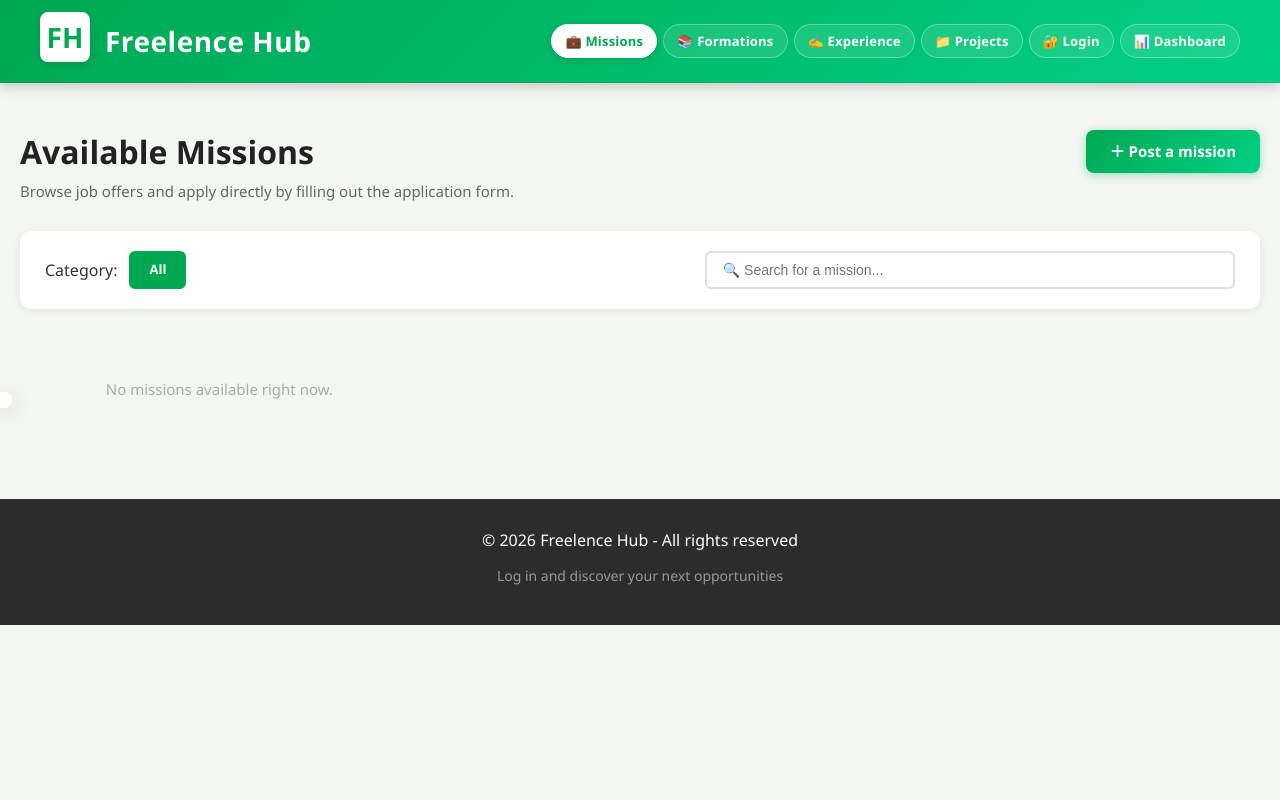
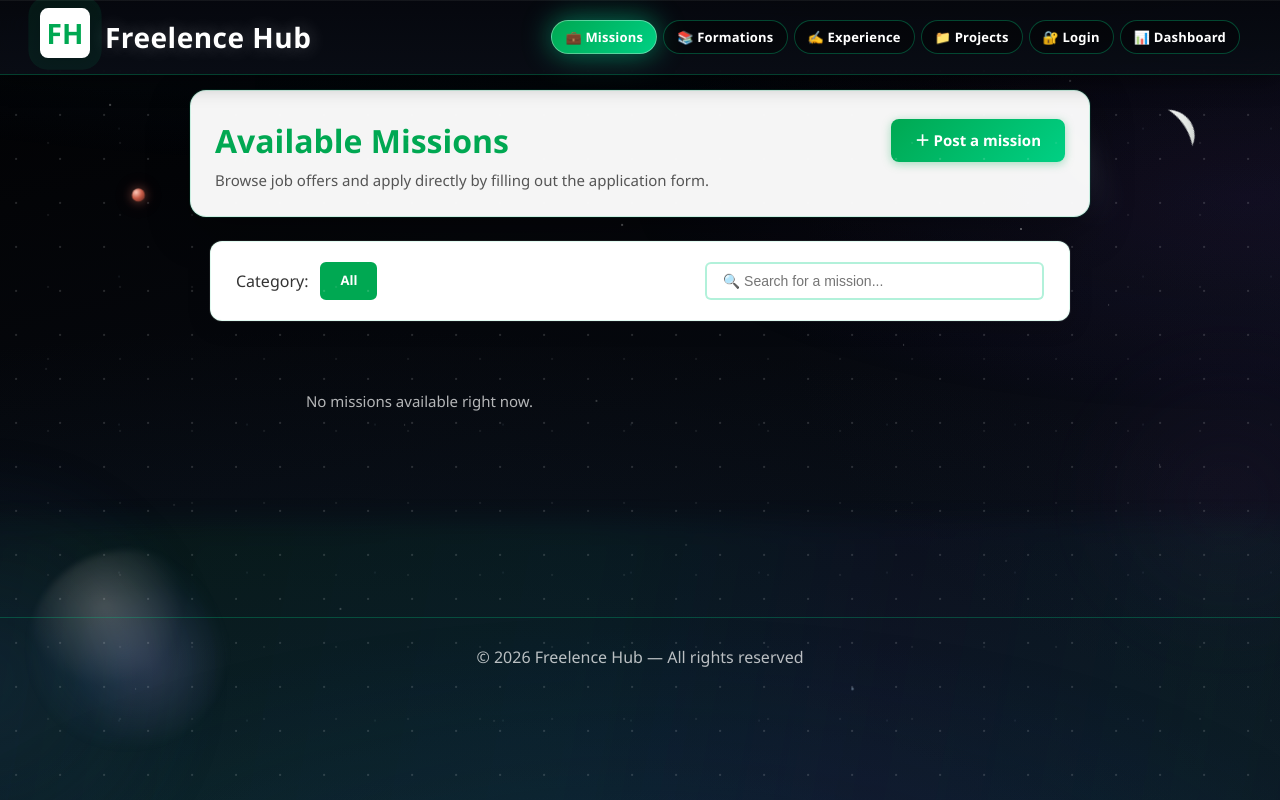
Before and after one commit to GENIX2190/Freelancers_Hub, a PHP site: page /Views/missions/candidature.html in a window 1280 px wide. Run offline with PHP 8.4, Linux system fonts and the light colour scheme; data that the repository does not hold is empty; some libraries are stand-ins or nearby versions.

Commit message:
Missions candidature: cosmic front theme matching Projects/Experience
Co-authored-by: Cursor <cursoragent@cursor.com>

```diff
--- a/Views/missions/candidature.html
+++ b/Views/missions/candidature.html
@@ -5,9 +5,9 @@
     <meta name="viewport" content="width=device-width, initial-scale=1.0">
     <title>Missions & Applications - Freelence Hub</title>
     <link rel="stylesheet" href="../assets/css/common.css">
-    <link rel="stylesheet" href="css/candidature.css?v=8">
+    <link rel="stylesheet" href="css/candidature.css?v=9">
 </head>
-<body>
+<body class="page-auth page-missions">
 
 <header>
     <div class="header-container">
@@ -26,17 +26,38 @@
     </div>
 </header>
 
-<div class="side-nav"></div>
+<div class="auth-fx" aria-hidden="true">
+    <div class="auth-stars-layer auth-stars-layer--deep"></div>
+    <div class="auth-stars-layer auth-stars-layer--mid"></div>
+    <div class="auth-celestial">
+        <div class="auth-earthshine"></div>
+        <span class="auth-planet auth-planet-gas"></span>
+        <span class="auth-planet auth-planet-rock"></span>
+        <div class="auth-orbit">
+            <span class="auth-orbit-dot"></span>
+        </div>
+        <div class="auth-star-bloom"></div>
+    </div>
+    <div class="auth-aurora"></div>
+    <span class="meteor meteor-1"></span>
+    <span class="meteor meteor-2"></span>
+    <span class="meteor meteor-3"></span>
+</div>
 
-<main>
-    <div class="page-header page-header-row">
+<div class="auth-lightning" aria-hidden="true"></div>
+<div class="auth-lightning auth-lightning--b" aria-hidden="true"></div>
+
+<div class="hero">
+    <div class="page-header page-header-row missions-hero-inner">
         <div class="page-header-text">
             <h1>Available Missions</h1>
             <p>Browse job offers and apply directly by filling out the application form.</p>
         </div>
         <button type="button" class="btn-primary btn-add-mission" onclick="openAddMissionIframe()" title="Open admin mission form">＋ Post a mission</button>
     </div>
+</div>
 
+<main>
     <div class="filters">
         <div class="filters-toolbar">
             <span>Category:</span>
@@ -54,10 +75,7 @@
 </main>
 
 <footer>
-    <div class="footer-text">
-        <p>© 2026 Freelence Hub - All rights reserved</p>
-        <p class="copyright">Log in and discover your next opportunities</p>
-    </div>
+    <p>© 2026 Freelence Hub — All rights reserved</p>
 </footer>
 
 <div class="modal-overlay modal-iframe-overlay" id="missionEmbedOverlay" onclick="closeMissionEmbedOnOverlay(event)">
@@ -165,5 +183,20 @@
 <script src="js/notification.js?v=1"></script>
 <script src="js/candidature.js?v=7"></script>
 
+<script>
+document.addEventListener('DOMContentLoaded', function() {
+    document.querySelectorAll('header nav a, .sidebar-nav a, .side-nav a').forEach(function(link) {
+        link.addEventListener('click', function(e) {
+            var href = this.getAttribute('href');
+            if (!href || href === '#' || href.startsWith('javascript:')) return;
+            e.preventDefault();
+            document.body.style.opacity = '0';
+            document.body.style.transform = 'translateY(-10px)';
+            setTimeout(function() { window.location.href = href; }, 300);
+        });
+    });
+});
+</script>
+
 </body>
 </html>
--- a/Views/missions/css/candidature.css
+++ b/Views/missions/css/candidature.css
@@ -248,7 +248,7 @@ button.filter-btn {
     .search-input { width: 180px; }
 }
 @media (max-width: 768px) {
-    header nav { display: none; }
+    header nav { display: flex; flex-wrap: wrap; justify-content: center; gap: 8px; }
     header { padding: 14px 16px; }
     main { margin: 20px auto; padding: 0 14px; }
     .page-header h1 { font-size: 22px; }
@@ -270,3 +270,109 @@ button.filter-btn {
     .page-header h1 { font-size: 20px; }
     .modal { padding: 20px 14px 28px; }
 }
+
+/* ═══ Cosmic front (body.page-auth.page-missions — Projects / Experience parity) ═══ */
+body.page-auth.page-missions > .hero {
+    background: rgba(255, 255, 255, 0.96);
+    color: #00a852;
+    border-top: none;
+    border-radius: 16px;
+    max-width: 900px;
+    margin: 12px auto 0;
+    padding: 28px 24px 26px;
+    box-shadow:
+        0 12px 40px rgba(0, 0, 0, 0.35),
+        0 0 0 1px rgba(0, 208, 132, 0.12);
+    border: 1px solid rgba(0, 208, 132, 0.18);
+    text-align: left;
+}
+
+body.page-auth.page-missions .missions-hero-inner {
+    margin-bottom: 0;
+}
+
+body.page-auth.page-missions .hero .page-header h1 {
+    color: #00a852;
+}
+
+body.page-auth.page-missions .hero .page-header p {
+    color: #555;
+    opacity: 1;
+}
+
+body.page-auth.page-missions main {
+    max-width: 900px;
+    margin-top: 0;
+    padding: 24px 20px 56px;
+}
+
+body.page-auth.page-missions footer {
+    text-align: center;
+    padding: 28px 20px 40px;
+    color: rgba(255, 255, 255, 0.72);
+    border-top: 1px solid rgba(0, 208, 132, 0.28);
+    background: transparent;
+}
+
+body.page-auth.page-missions footer p {
+    margin: 0;
+}
+
+body.page-auth.page-missions .filters {
+    box-shadow:
+        0 4px 22px rgba(0, 0, 0, 0.22),
+        0 0 0 1px rgba(255, 255, 255, 0.08);
+    border: 1px solid rgba(0, 208, 132, 0.12);
+}
+
+body.page-auth.page-missions .search-input {
+    background: rgba(255, 255, 255, 0.97);
+    border-color: rgba(0, 208, 132, 0.3);
+    color: #222;
+}
+
+body.page-auth.page-missions .mission-card {
+    box-shadow:
+        0 4px 22px rgba(0, 0, 0, 0.22),
+        0 0 0 1px rgba(255, 255, 255, 0.08);
+    border-color: rgba(0, 208, 132, 0.1);
+}
+
+body.page-auth.page-missions .mission-card:hover {
+    box-shadow:
+        0 12px 36px rgba(0, 0, 0, 0.32),
+        0 0 0 1px rgba(0, 208, 132, 0.14);
+}
+
+body.page-auth.page-missions #noMissions,
+body.page-auth.page-missions #noMissions p {
+    color: rgba(255, 255, 255, 0.7);
+}
+
+body.page-auth.page-missions .modal,
+body.page-auth.page-missions .modal-iframe-panel {
+    color-scheme: light;
+}
+
+@media (max-width: 768px) {
+    body.page-auth.page-missions > .hero {
+        margin-left: 12px;
+        margin-right: 12px;
+    }
+
+    body.page-auth.page-missions .hero {
+        padding: 22px 16px 20px;
+    }
+
+    body.page-auth.page-missions .hero .page-header h1 {
+        font-size: 22px;
+    }
+
+    body.page-auth.page-missions main {
+        padding: 16px 12px 48px;
+    }
+
+    body.page-auth.page-missions header {
+        padding: 14px 16px !important;
+    }
+}
```
